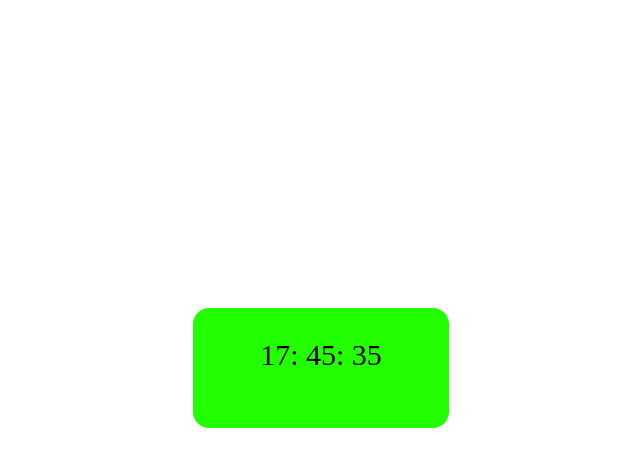
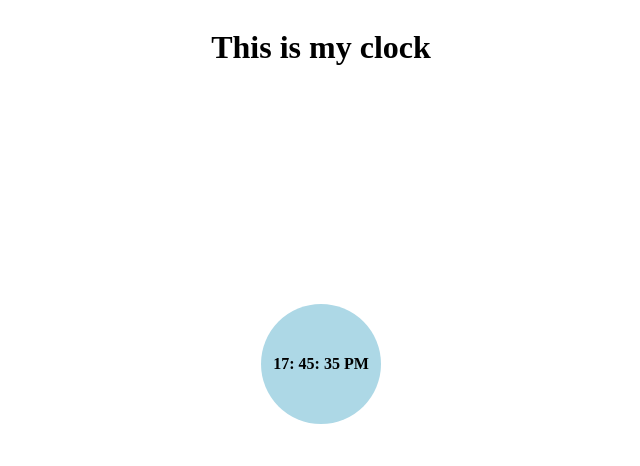
Before and after one commit to garciahenry667/Reloj, a plain HTML site: page index.html in a window 1280 px wide. Shown: the whole page, without its empty margins (319-959 px from the left). Drawn offline with Linux system fonts and the light colour scheme.

Commit message:
Reparing styles

```diff
--- a/index.html
+++ b/index.html
@@ -9,8 +9,11 @@
 </head>
 <body>
     <div class="out">
+        <h1>This is my clock</h1>
+        <div class="screenout">
             <div class="screen">
             </div>
+        </div>
     </div>
     <script src="./main.js"></script>
 </body>
--- a/main.js
+++ b/main.js
@@ -1,7 +1,13 @@
 setInterval(() => {
     let fecha = new Date();
-    let element = document.querySelector('.screen')
+    let element = document.querySelector('.screen');
+    let hour = fecha.getHours();
     element.innerHTML = `
-    <p>${fecha.getHours()}: ${fecha.getMinutes()}: ${fecha.getSeconds()} </p>
+    <p>
+        ${hour}:
+        ${fecha.getMinutes()}:
+        ${fecha.getSeconds()}
+        ${(hour > 12)? "PM" : "AM"}
+    </p>
     `
 }, 1000);
--- a/style.css
+++ b/style.css
@@ -2,14 +2,18 @@
     width: 100%;
     height: 90vh;
     display: flex;
+    justify-content: space-between;
+    flex-direction: column;
+    align-items: center;
+}
+.screenout{
+    display: flex;
     justify-content: center;
+    align-items: center;
+    background: lightblue;
+    border-radius: 50%;
+    width: 120px;
+    height: 120px;
+    font-weight: bold;
+    margin-bottom: 19rem;
 }
-.screen{
-    align-self: center;
-    background-color: rgb(34, 255, 0);
-    width: 32vh;
-    height: 15vh;
-    border-radius: 16px;
-    text-align: center;
-    font-size: 30px;
-}
```
